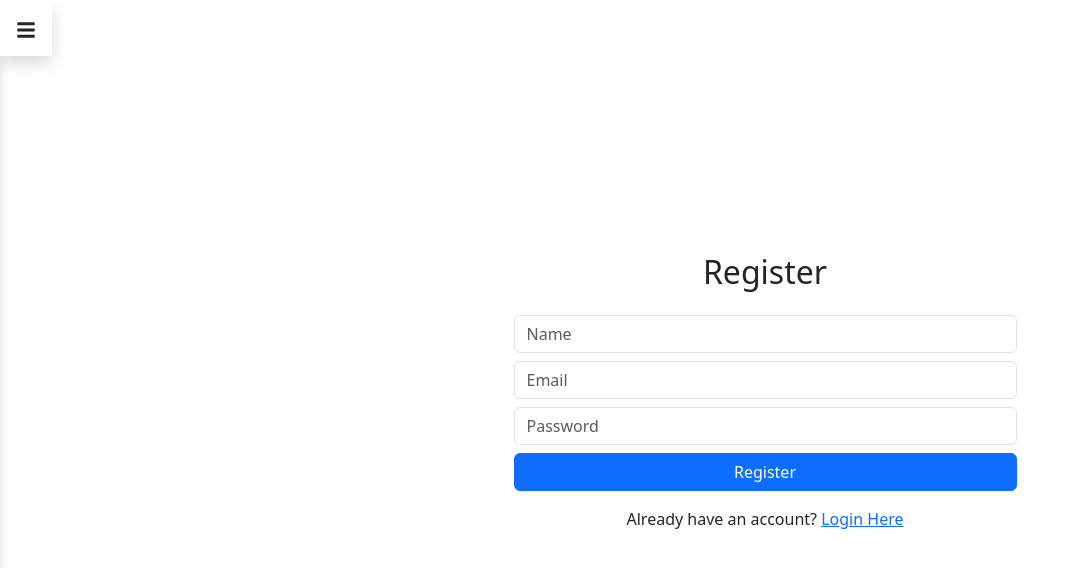
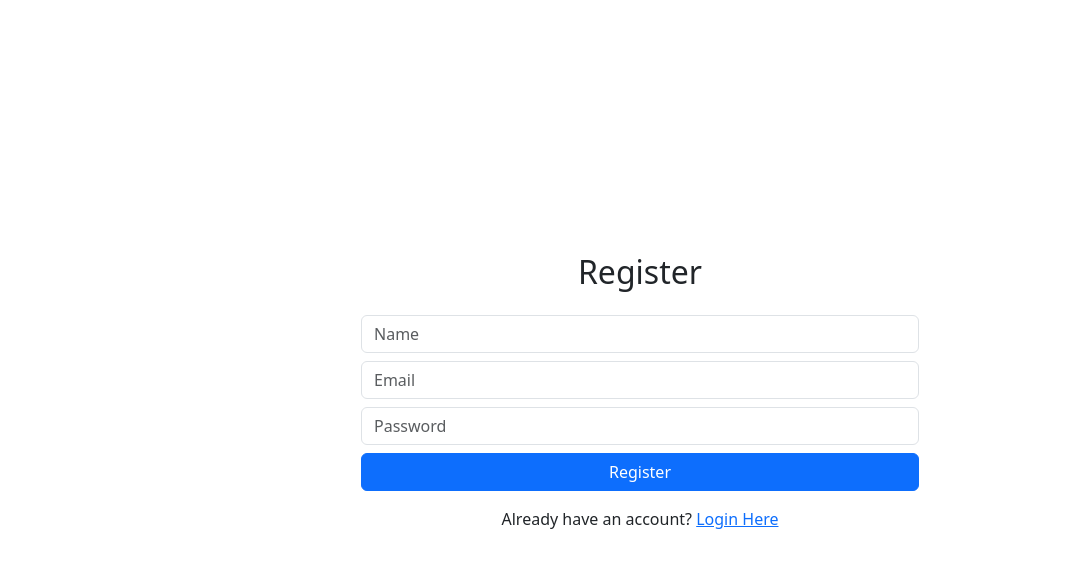
Before and after one commit to pr1yanshuchaurasia/Dashboards, a React (Create React App) app in the folder frontend/: page /register in a window 1280 px wide. Shown: the top 568 px of the page, without its empty margins (0-1080 px from the left). Built offline with nearby package versions, Linux system fonts and the light colour scheme; sample sign-in values are in the browser's storage.

Commit message:
Refactor App component: extract AppContent for better structure, enhance authentication handling, and improve sidebar visibility logic

```diff
--- a/frontend/src/App.js
+++ b/frontend/src/App.js
@@ -22,7 +22,7 @@
 
 
 import React from "react";
-import { BrowserRouter as Router, Routes, Route, Navigate } from "react-router-dom";
+import { BrowserRouter as Router, Routes, Route, Navigate, useLocation } from "react-router-dom";
 
 // Pages
 import Register from "./pages/Register";
@@ -30,19 +30,21 @@ import Login from "./pages/login";
 import Dashboard from "./pages/Dashboard";
 import CarModels from "./carServices/CarModels";
 
-
 // Layout
 import Sidebar from "./components/Sidebar";
 
+const AppContent = () => {
+  const location = useLocation();
+  const isAuthenticated = localStorage.getItem("token");
 
-function App() {
-  const isAuthenticated = localStorage.getItem("token"); // Simplified auth check
+  // These routes should NOT display the sidebar or margin
+  const isAuthPage = location.pathname === "/login" || location.pathname === "/register";
 
   return (
-    <Router>
-      {isAuthenticated && <Sidebar />}
+    <>
+      {!isAuthPage && isAuthenticated && <Sidebar />}
 
-      <div className="content" style={{ marginLeft: isAuthenticated ? "250px" : "0" }}>
+      <div className="content" style={{ marginLeft: !isAuthPage && isAuthenticated ? "250px" : "0" }}>
         <Routes>
           {/* Redirect root to register */}
           <Route path="/" element={<Navigate to="/register" />} />
@@ -59,10 +61,21 @@ function App() {
             </>
           )}
 
-          {/* Fallback route: redirect unknown paths */}
-          <Route path="*" element={<Navigate to={isAuthenticated ? "/dashboard" : "/login"} />} />
+          {/* Fallback route */}
+          <Route
+            path="*"
+            element={<Navigate to={isAuthenticated ? "/dashboard" : "/login"} />}
+          />
         </Routes>
       </div>
+    </>
+  );
+};
+
+function App() {
+  return (
+    <Router>
+      <AppContent />
     </Router>
   );
 }
```
